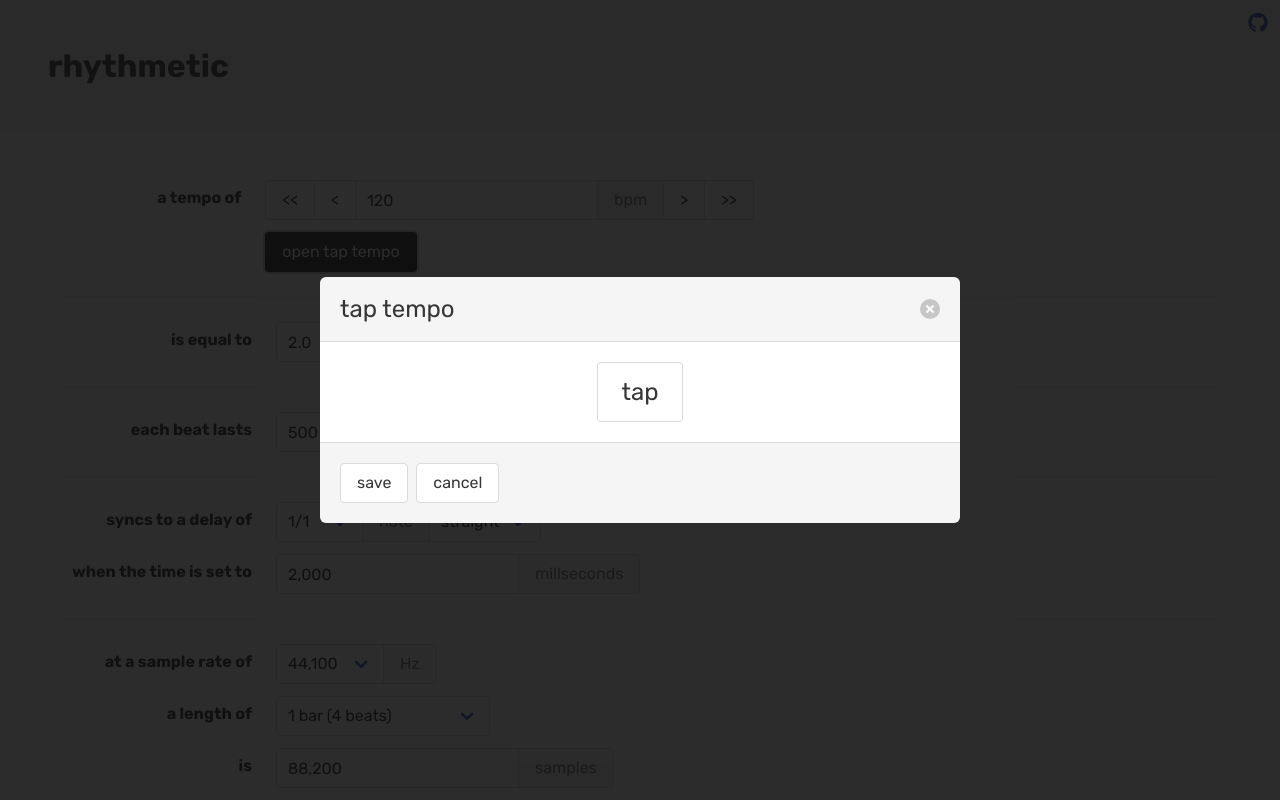
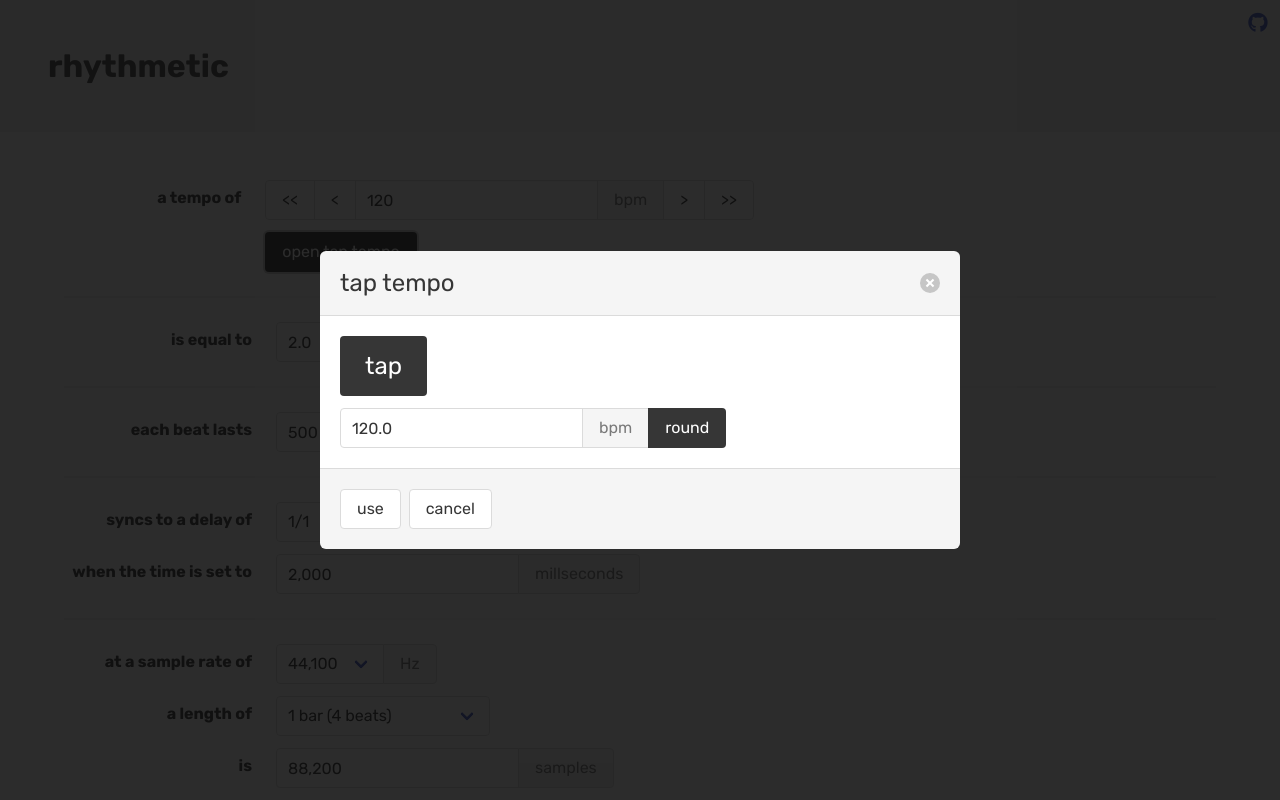
Before and after one commit to ajrussellaudio/rhythmetic, a React (Create React App) app: page / in a window 1280 px wide. Both pictures are taken after a click on the button "open tap tempo". Shown: the top 800 px of the page. Built offline with nearby package versions, Linux system fonts and the light colour scheme.

Commit message:
Add tap tempo modal

```diff
--- a/src/panels/MasterTempo.jsx
+++ b/src/panels/MasterTempo.jsx
@@ -23,7 +23,9 @@ const MasterTempo = ({ tempo, setTempo }) => {
                     </div>
                 </div>
             </div>
-            {isModalOpen && <TapTempoModal close={closeModal} />}
+            {isModalOpen && (
+                <TapTempoModal close={closeModal} setTempo={setTempo} />
+            )}
         </React.Fragment>
     );
 };
--- a/src/panels/TapTempoModal.jsx
+++ b/src/panels/TapTempoModal.jsx
@@ -1,25 +1,53 @@
-import React, { useEffect } from 'react';
-import { fromEvent, Subject } from 'rxjs';
-import { timeInterval, tap } from 'rxjs/operators';
+import React, { useState, useEffect } from 'react';
+import { Subject } from 'rxjs';
+import {
+    timeInterval,
+    tap,
+    bufferCount,
+    pluck,
+    skip,
+    map,
+} from 'rxjs/operators';
+import AudioRateTimer from '../utils/AudioRateTimer';
+
 import '../scss/centered.scss';
 
-class AudioRateTimer {
-    constructor() {
-        this.context = new AudioContext();
-    }
+const averageTempoOfIntervals = (intervals) => {
+    const totalInterval = intervals.reduce(
+        (sum, interval) => sum + interval,
+        0
+    );
+    const averageInterval = totalInterval / intervals.length;
+    return 60 / averageInterval;
+};
 
-    now = () => {
-        return this.context.currentTime;
-    };
-}
-
-const TapTempoModal = ({ close }) => {
+const TapTempoModal = ({ close, setTempo }) => {
     const timer = new AudioRateTimer();
     const tapTempo = new Subject();
 
+    const [tappedTempo, setTappedTempo] = useState(120.0);
+
     useEffect(() => {
-        tapTempo.pipe(timeInterval(timer), tap(console.log)).subscribe();
-    }, []);
+        tapTempo
+            .pipe(
+                timeInterval(timer),
+                skip(1),
+                pluck('interval'),
+                bufferCount(3),
+                map(averageTempoOfIntervals),
+                tap(setTappedTempo)
+            )
+            .subscribe();
+    }, [tapTempo, timer]);
+
+    const handleRoundClick = () => {
+        setTappedTempo(Math.round(tappedTempo));
+    };
+
+    const handleUseClick = () => {
+        setTempo(tappedTempo);
+        close();
+    };
 
     return (
         <div className="modal is-active">
@@ -33,16 +61,46 @@ const TapTempoModal = ({ close }) => {
                         onClick={close}
                     ></button>
                 </header>
-                <section className="modal-card-body centered">
-                    <button
-                        className="button is-large"
-                        onClick={() => tapTempo.next()}
-                    >
-                        tap
-                    </button>
+                <section className="modal-card-body">
+                    <div className="field">
+                        <div className="control">
+                            <button
+                                className="button is-large is-dark"
+                                onClick={() => tapTempo.next()}
+                            >
+                                tap
+                            </button>
+                        </div>
+                    </div>
+                    <div className="field has-addons">
+                        <div className="control">
+                            <input
+                                type="text"
+                                value={tappedTempo.toLocaleString(undefined, {
+                                    minimumFractionDigits: 1,
+                                    maximumFractionDigits: 3,
+                                })}
+                                className="input"
+                                readOnly
+                            />
+                        </div>
+                        <div className="control">
+                            <button className="button is-static">bpm</button>
+                        </div>
+                        <div className="control">
+                            <button
+                                className="button is-dark"
+                                onClick={handleRoundClick}
+                            >
+                                round
+                            </button>
+                        </div>
+                    </div>
                 </section>
                 <footer className="modal-card-foot">
-                    <button className="button">save</button>
+                    <button className="button" onClick={handleUseClick}>
+                        use
+                    </button>
                     <button className="button" onClick={close}>
                         cancel
                     </button>
--- /dev/null
+++ b/src/utils/AudioRateTimer.js
@@ -0,0 +1,11 @@
+class AudioRateTimer {
+    constructor() {
+        this.context = new AudioContext();
+    }
+
+    now = () => {
+        return this.context.currentTime;
+    };
+}
+
+export default AudioRateTimer;
```
